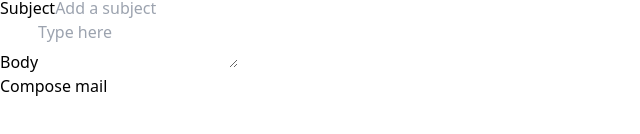
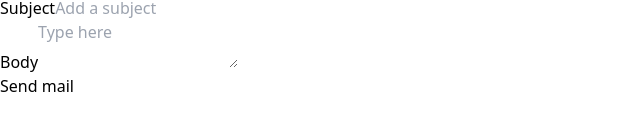
Before and after one commit to milan-sony/mailer, a React (Vite) app in the folder frontend/: page /homepage in a window 1280 px wide. Shown: the part 172-306 px from the top of the page, without its empty margins (0-640 px from the left). Built offline with nearby package versions, Linux system fonts and the light colour scheme; no server answers.

Commit message:
chore: code formatted

```diff
--- a/frontend/src/pages/Homepage/Homepage.jsx
+++ b/frontend/src/pages/Homepage/Homepage.jsx
@@ -5,9 +5,7 @@ import { mailControllerStore } from '../../store/mailControllerStore'
 
 function Homepage() {
 
-    const { isMailComposed, composeMail  } = mailControllerStore()
-
-    console.log("Homepage - isMailComposed", isMailComposed)
+    const { isMailSendSuccessfully, sendMail } = mailControllerStore()
 
     const [mails, setMails] = useState([])
 
@@ -23,22 +21,35 @@ function Homepage() {
         setFormData((prevFormData) => ({ ...prevFormData, mails: mails }));
     }, [mails]);
 
-    // gets mail id's
+    // Email validation regex pattern
+    const emailRegex = /^[a-zA-Z0-9._-]+@[a-zA-Z0-9.-]+\.[a-zA-Z]{2,6}$/;
+
+    // Handle email input validation
     const handleEmail = (e) => {
         if (e.key !== 'Enter') return
+
         const value = e.target.value
+
+        // Check empty field
         if (!value.trim()) {
             return toast.error("Please enter mail id's")
         }
-        // check duplicate email ids
+
+        // Check if email matches the regex pattern
+        if (!emailRegex.test(value)) {
+            return toast.error("Please enter a valid email address");
+        }
+
+        // Check duplicate email ids
         if (mails.includes(value.trim())) {
             return toast.error("This email ID is already added");
         }
+
         setMails([...mails, value])
         e.target.value = ""
     }
 
-    // remove mail id's
+    // Remove mail id's
     const removeMail = (index) => {
         setMails(mails.filter((el, i) => i !== index))
     }
@@ -50,7 +61,7 @@ function Homepage() {
     const validateForm = () => {
         const { mails, mailSubject, mailContent } = formData // destructure formdata
 
-        // check for empty fields
+        // Check for empty fields
         if (!mails[0]) {
             return toast.error("Please enter mail id's")
         }
@@ -63,13 +74,12 @@ function Homepage() {
         return true
     }
 
-    // form submit
+    // Form submit
     const handleFormSubmit = (e) => {
         e.preventDefault()
         const isFormValidate = validateForm()
         if (isFormValidate === true) {
-            console.log("Form values: ", formData)
-            composeMail(formData)
+            sendMail(formData)
             setMails([]);  // Reset mails after submission
             setFormData({
                 mails: [],
@@ -81,7 +91,6 @@ function Homepage() {
 
     return (
         <div className="w-full h-screen">
-            {/* mail form */}
             <div className="bg-slate-100">
                 <div className='w-full h-screen'>
                     <div className="contain pt-10">
@@ -125,13 +134,13 @@ function Homepage() {
                                     </div>
                                 </div>
                                 <div className="mt-6">
-                                    <button type='submit' className='block w-full py-2 text-center text-white bg-gray-600 rounded hover:text-white hover:bg-black uppercase font-medium' disabled={isMailComposed}>
-                                        {/* toggle btn based on status */}
+                                    <button type='submit' className='block w-full py-2 text-center text-white bg-gray-600 rounded hover:text-white hover:bg-black uppercase font-medium' disabled={isMailSendSuccessfully}>
+                                        {/* toggle the btn based on status */}
                                         {
-                                            isMailComposed ? (
-                                                <span className='animate-pulse'>Composing mail...</span>
+                                            isMailSendSuccessfully ? (
+                                                <span className='animate-pulse'>Sending mail...</span>
                                             ) : (
-                                                "Compose mail"
+                                                "Send mail"
                                             )
                                         }
                                     </button>
--- a/frontend/src/pages/Sendmailpage/Sendmailpage.jsx
+++ b/frontend/src/pages/Sendmailpage/Sendmailpage.jsx
@@ -4,8 +4,6 @@ import { mailControllerStore } from '../../store/mailControllerStore'
 
 function Sendmailpage() {
     const { isMailSendSuccessfully, sendMail } = mailControllerStore()
-
-    console.log("Sendpage - isMailSendSuccessfully", isMailSendSuccessfully)
 
     return (
         <div className='h-dvh flex justify-center items-center'>
--- a/frontend/src/router/Router.jsx
+++ b/frontend/src/router/Router.jsx
@@ -1,23 +1,15 @@
 import React from 'react'
-import { Routes, Route, Navigate } from "react-router";
+import { Routes, Route } from "react-router";
 import Indexpage from '../pages/Indexpage/Indexpage';
 import Homepage from '../pages/Homepage/Homepage';
 import Nopage from '../pages/Nopage/Nopage';
-import { mailControllerStore } from '../store/mailControllerStore';
-import Sendmailpage from '../pages/Sendmailpage/Sendmailpage';
 
 function Router() {
-
-    const { isMailComposed, isMailSendSuccessfully } = mailControllerStore()
-
-    console.log("Router - isMailComposed", isMailComposed)
-    console.log("Router - isMailSendSuccessfully", isMailSendSuccessfully)
 
     return (
         <Routes>
             <Route path="/" element={<Indexpage />} />
-            <Route path='/homepage' element={isMailComposed ? <Navigate to={"/sendmail"} /> : <Homepage />} />
-            <Route path='/sendmail' element={isMailComposed ? <Sendmailpage/> : <Navigate to={"/"} />} />
+            <Route path='/homepage' element={<Homepage />} />
             <Route path="*" element={<Nopage />} />
         </Routes>
     )
--- a/frontend/src/store/mailControllerStore.jsx
+++ b/frontend/src/store/mailControllerStore.jsx
@@ -3,28 +3,20 @@ import { axiosInstance } from '../lib/Axios'
 import toast from 'react-hot-toast'
 
 export const mailControllerStore = create((set) => ({
-    isMailComposed: false,
     isMailSendSuccessfully: false,
 
-    composeMail: async (data) => {
+    sendMail: async (data) => {
         try {
-            await axiosInstance.post("/mail/composemail", data)
-            set({ isMailComposed: true })
-            return toast.success("Mail composed successfully")
-        } catch (error) {
-            console.error("Error composing the mail, ", error.response.data.message)
-            return toast.error("Error composing the mail")
-        }
-    },
-
-    sendMail: async () => {
-        try {
-            await axiosInstance.get("/mail/sendmail")
             set({ isMailSendSuccessfully: true })
-            return toast.success("Mail sent successfully")
+            const res = await axiosInstance.post("/mail/sendmail", data)
+            if (res) {
+                return toast.success("Mail sent successfully")
+            }
         } catch (error) {
             console.error("Error sending the mail, ", error.response.data.message)
             return toast.error("Error sending the mail")
+        } finally {
+            set({ isMailSendSuccessfully: false })
         }
     }
 }))
```
